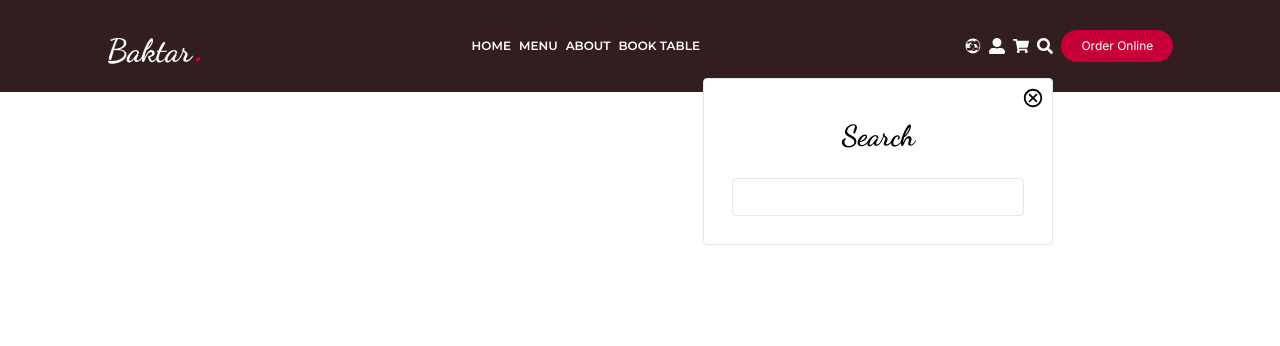
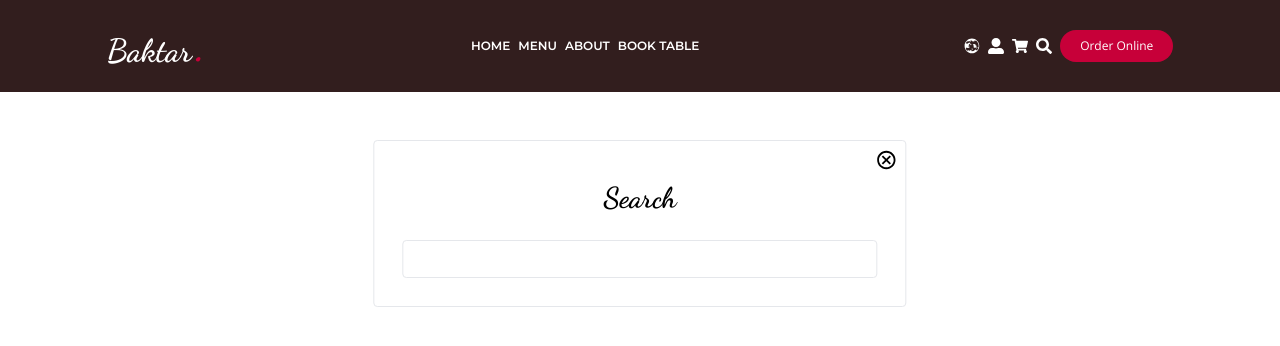
Before and after one commit to bekteresedov/food-ordering-system-app, a Next.js app: page / in a window 1280 px wide. Both pictures are taken after a click on the icon 1045 px from the left and 46 px from the top of the page. Shown: the top 346 px of the page. Built offline with nearby package versions, Linux system fonts and the light colour scheme.

Commit message:
search updated

```diff
--- a/app/components/layout/header/index.tsx
+++ b/app/components/layout/header/index.tsx
@@ -8,6 +8,7 @@ import SearchList from "../../search/searchList";
 import Button from "../../UI/button";
 const Header = () => {
   const [click, setClick] = useState<boolean>(false);
+
   const handleClick = (): void => {
     setClick(!click);
   };
@@ -15,7 +16,7 @@ const Header = () => {
   return (
     <>
       <header className="bg-green shadow-header">
-        <div className="flex justify-between items-center  py-[10px] w-10/12 mx-auto">
+        <div className="flex justify-between items-center  py-[10px] w-10/12 mx-auto relative">
           <div>
             <Logo>Baktar</Logo>
           </div>
@@ -33,16 +34,11 @@ const Header = () => {
               <li>
                 <FaShoppingCart className="text-base hover:text-red transition-all cursor-pointer" />
               </li>
-              <li className="relative">
+              <li>
                 <FaSearch
                   className="text-base hover:text-red transition-all cursor-pointer "
                   onClick={() => handleClick()}
                 />
-                {click && (
-                  <div className="absolute top-10 right-0">
-                    <SearchList onClick={handleClick} />
-                  </div>
-                )}
               </li>
               <li>
                 <Button className="btn-red  hidden md:block">
@@ -51,6 +47,11 @@ const Header = () => {
               </li>
             </ul>
           </div>
+          {click && (
+            <div className="absolute top-[120px] md:top-[140px] left-1/2 transform -translate-x-1/2 w-full md:w-6/12 ">
+              <SearchList onClick={handleClick} />
+            </div>
+          )}
         </div>
       </header>
     </>
--- a/app/components/search/searchList/index.tsx
+++ b/app/components/search/searchList/index.tsx
@@ -3,10 +3,16 @@ import Input from "../../UI/input";
 import Title from "../../UI/title";
 import { MdOutlineCancel } from "react-icons/md";
 import { ISearchProps } from "@/app/types/header/ISearch";
+import OutsideClickHandler from "react-outside-click-handler";
 const SearchList: React.FC<ISearchProps> = ({ onClick }) => {
   return (
     <>
-      <div className="rounded border p-7 bg-white w-[250px] md:w-[350px] relative">
+      <OutsideClickHandler
+        onOutsideClick={() => {
+          onClick();
+        }}
+      >
+        <div className="rounded border p-7 bg-white w-full relative">
           <MdOutlineCancel
             className="text-dark absolute top-2 right-2 text-[22px]"
             onClick={() => onClick()}
@@ -16,6 +22,7 @@ const SearchList: React.FC<ISearchProps> = ({ onClick }) => {
           </Title>
           <Input className="px-5 py-2 w-full" />
         </div>
+      </OutsideClickHandler>
     </>
   );
 };
--- a/app/layout.tsx
+++ b/app/layout.tsx
@@ -1,22 +1,19 @@
-import type { Metadata } from 'next'
-import { Inter } from 'next/font/google'
-import './globals.css'
-
-const inter = Inter({ subsets: ['latin'] })
+import type { Metadata } from "next";
+import "./globals.css";
 
 export const metadata: Metadata = {
-  title: 'Create Next App',
-  description: 'Generated by create next app',
-}
+  title: "Create Next App",
+  description: "Generated by create next app",
+};
 
 export default function RootLayout({
   children,
 }: {
-  children: React.ReactNode
+  children: React.ReactNode;
 }) {
   return (
     <html lang="en">
-      <body className={inter.className}>{children}</body>
+      <body>{children}</body>
     </html>
-  )
+  );
 }
--- a/package.json
+++ b/package.json
@@ -9,11 +9,13 @@
     "lint": "next lint"
   },
   "dependencies": {
+    "@types/react-outside-click-handler": "^1.3.2",
     "next": "13.5.6",
     "react": "^18",
     "react-dom": "^18",
     "react-icon": "^1.0.0",
-    "react-icons": "^4.11.0"
+    "react-icons": "^4.11.0",
+    "react-outside-click-handler": "^1.3.0"
   },
   "devDependencies": {
     "@types/node": "^20",
```
Also changed, not shown: 1 other file (tests, documents, lock files or other folders). Lines whose indentation alone changed are shown as unchanged.
